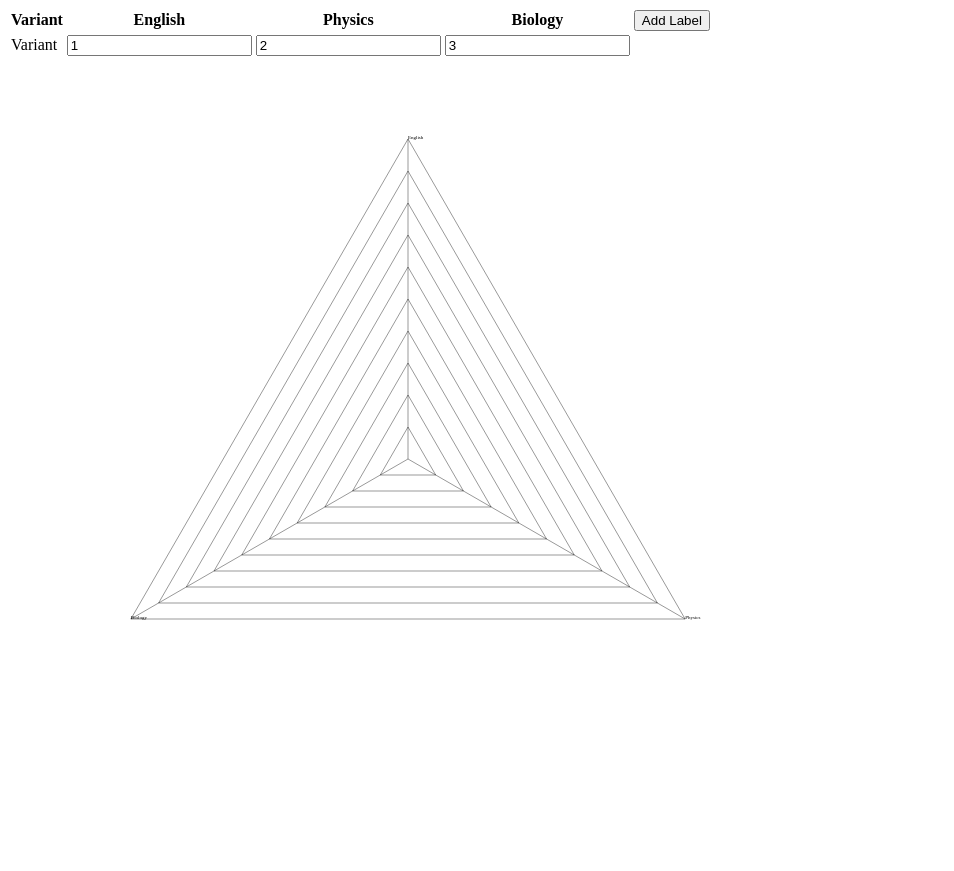
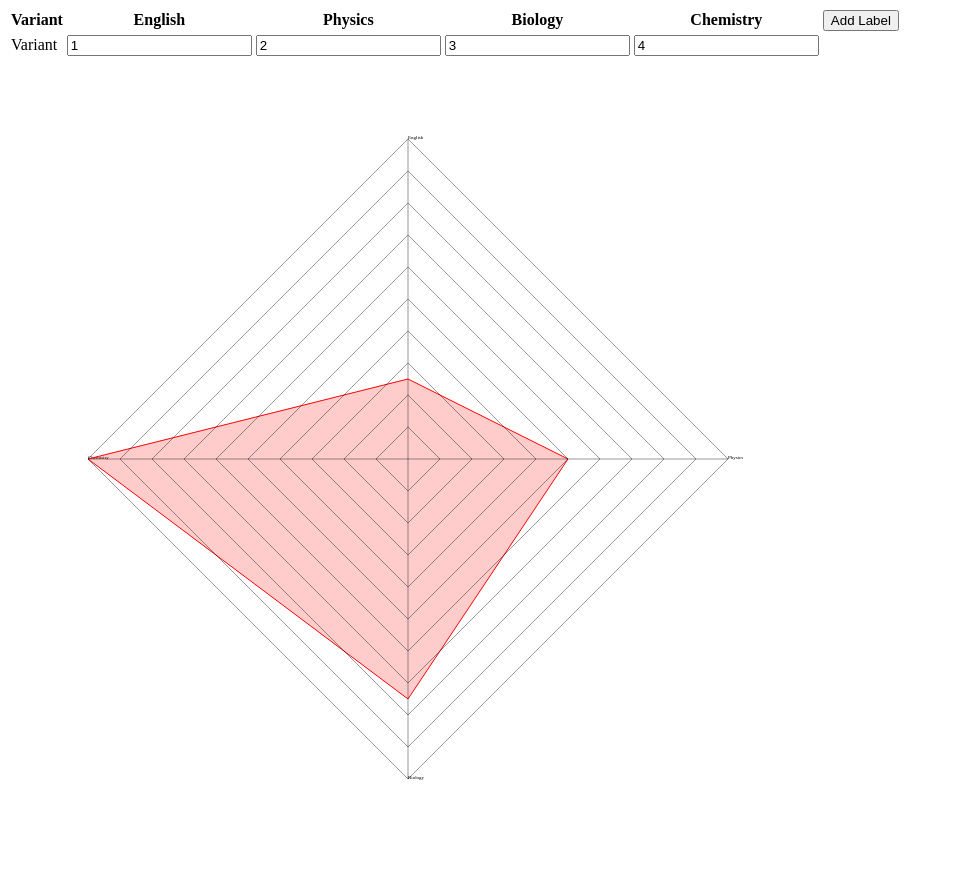
Before and after one commit to tymeklew/radar, a website: page src/index.html in a window 1280 px wide. Shown: the part 73-944 px from the top of the page, without its empty margins (0-954 px from the left). Drawn offline with Linux system fonts and the light colour scheme.

Commit message:
Got some basic functionality gone but now i have to make it actually look nice

```diff
--- a/src/creator.js
+++ b/src/creator.js
@@ -14,7 +14,6 @@ class Creator {
     this.label_size = 5;
     this.width = width;
     this.height = height;
-    this.maxValue = 0;
     this.targetElement = null;
 
     // Array of labels for the graph
@@ -106,7 +105,6 @@ class Creator {
 
     this.svg.appendChild(this.renderScale());
 
-    console.log(this.targetElement);
     this.targetElement.innerHTML = this.svg.outerHTML;
   }
 
--- a/src/index.html
+++ b/src/index.html
@@ -10,6 +10,7 @@
                 <th>English</th>
                 <th>Physics</th>
                 <th>Biology</th>
+                <th>Chemistry</th>
                 <th><button>Add Label</button></th>
             </tr>
         </table>
--- a/src/script.js
+++ b/src/script.js
@@ -5,8 +5,8 @@ var creator = new Creator(800, 800);
 creator.setTargetElement(graphElement);
 
 var state = {
-  labels: ["English", "Physics", "Biology"],
-  variants: [[1, 2, 3]],
+  labels: ["English", "Physics", "Biology", "Chemistry"],
+  variants: [[1, 2, 3, 4]],
 };
 
 function renderVariants() {
@@ -39,9 +39,13 @@ function renderVariants() {
 function updateGraph() {
   creator.labels = state.labels;
   creator.data = state.variants;
-  console.log(creator);
+  creator.updateMaxDataValue();
   creator.render();
 }
 
-renderVariants();
-updateGraph();
+window.onload = () => {
+  console.log("Hello World");
+  console.log(creator);
+  renderVariants();
+  updateGraph();
+};
```
